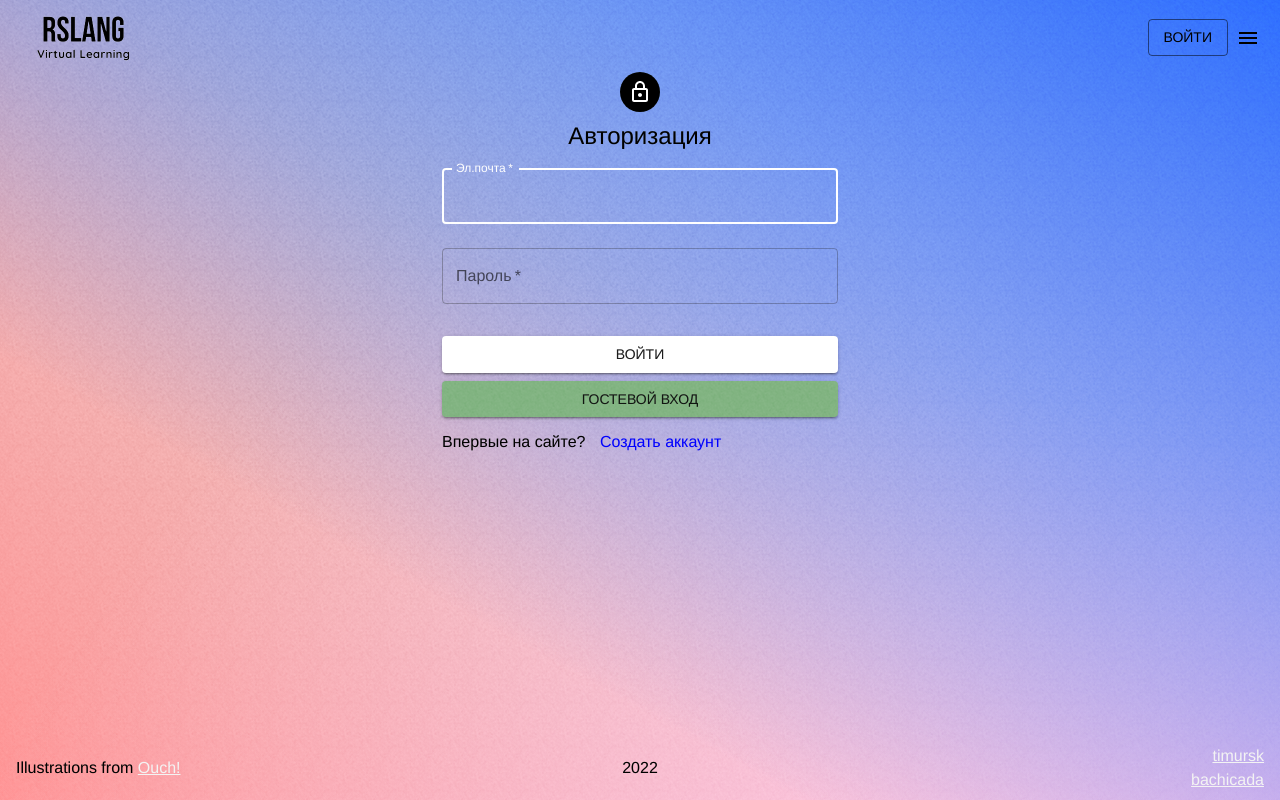
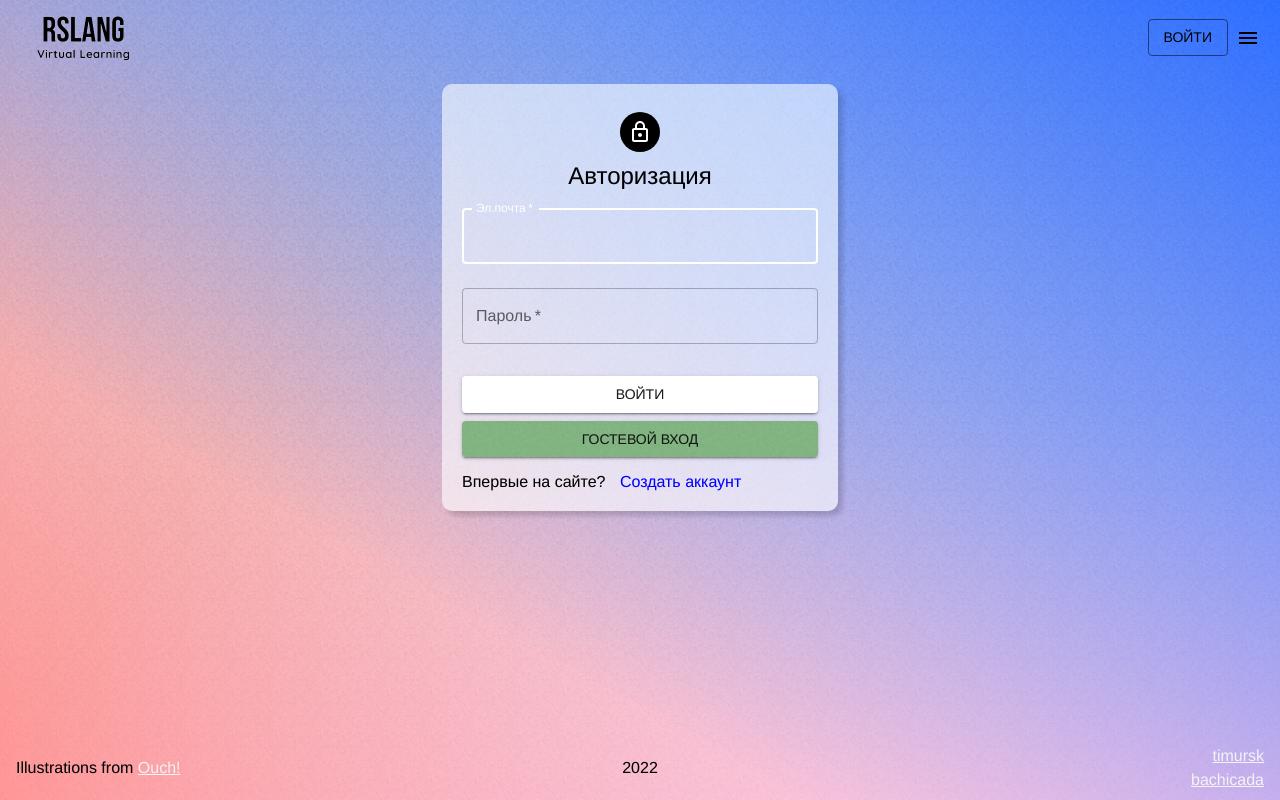
Before and after one commit to Bachicada/rs-lang-2022, a React (Create React App) app in the folder my-app/: page /signIn in a window 1280 px wide. Built offline with nearby package versions, Linux system fonts and the light colour scheme; what interweave would draw is missing.

Commit message:
refactor: upd forms style

```diff
--- a/my-app/src/components/Authorisation/RegisterForm.tsx
+++ b/my-app/src/components/Authorisation/RegisterForm.tsx
@@ -121,13 +121,11 @@ export default function RegForm() {
 
   return (
     <Container component="main" maxWidth="xs">
-      <Box
+      <StyledBox
         sx={{
-          marginBottom: 8,
           display: 'flex',
           flexDirection: 'column',
           alignItems: 'center',
-          padding: 0,
         }}
       >
         <Avatar sx={{ m: 1, bgcolor: 'secondary.main' }}>
@@ -203,7 +201,7 @@ export default function RegForm() {
 
           {userError ? <ErrorBox>{userError}</ErrorBox> : ''}
         </Box>
-      </Box>
+      </StyledBox>
     </Container>
   );
 }
@@ -211,6 +209,17 @@ export default function RegForm() {
 const StyledSpan = styled('span')`
   margin-left: 10px;
   color: blue;
+`;
+
+const StyledBox = styled(Box)`
+  padding: 20px;
+  border-radius: 10px;
+  box-shadow: 5px 5px 5px rgb(0 0 0 / 14%);
+  background-color: #ffffff9c;
+  cursor: pointer;
+  -webkit-transition: all 0.2s ease-in-out;
+  transition: all 0.2s ease-in-out;
+  margin-top: 20px;
 `;
 
 const ErrorBox = styled('div')`
--- a/my-app/src/components/Authorisation/SignInForm.tsx
+++ b/my-app/src/components/Authorisation/SignInForm.tsx
@@ -109,13 +109,11 @@ export default function SignInForm() {
 
   return (
     <Container component="main" maxWidth="xs">
-      <Box
+      <StyledBox
         sx={{
-          marginBottom: 8,
           display: 'flex',
           flexDirection: 'column',
           alignItems: 'center',
-          padding: 0,
         }}
       >
         <Avatar sx={{ m: 1, bgcolor: 'secondary.main' }}>
@@ -187,7 +185,7 @@ export default function SignInForm() {
 
           {userError ? <ErrorBox>{userError}</ErrorBox> : null}
         </Box>
-      </Box>
+      </StyledBox>
     </Container>
   );
 }
@@ -195,6 +193,17 @@ export default function SignInForm() {
 const StyledSpan = styled('span')`
   margin-left: 10px;
   color: blue;
+`;
+
+const StyledBox = styled(Box)`
+  padding: 20px;
+  border-radius: 10px;
+  box-shadow: 5px 5px 5px rgb(0 0 0 / 14%);
+  background-color: #ffffff9c;
+  cursor: pointer;
+  -webkit-transition: all 0.2s ease-in-out;
+  transition: all 0.2s ease-in-out;
+  margin-top: 20px;
 `;
 
 const ErrorBox = styled('div')`
```
